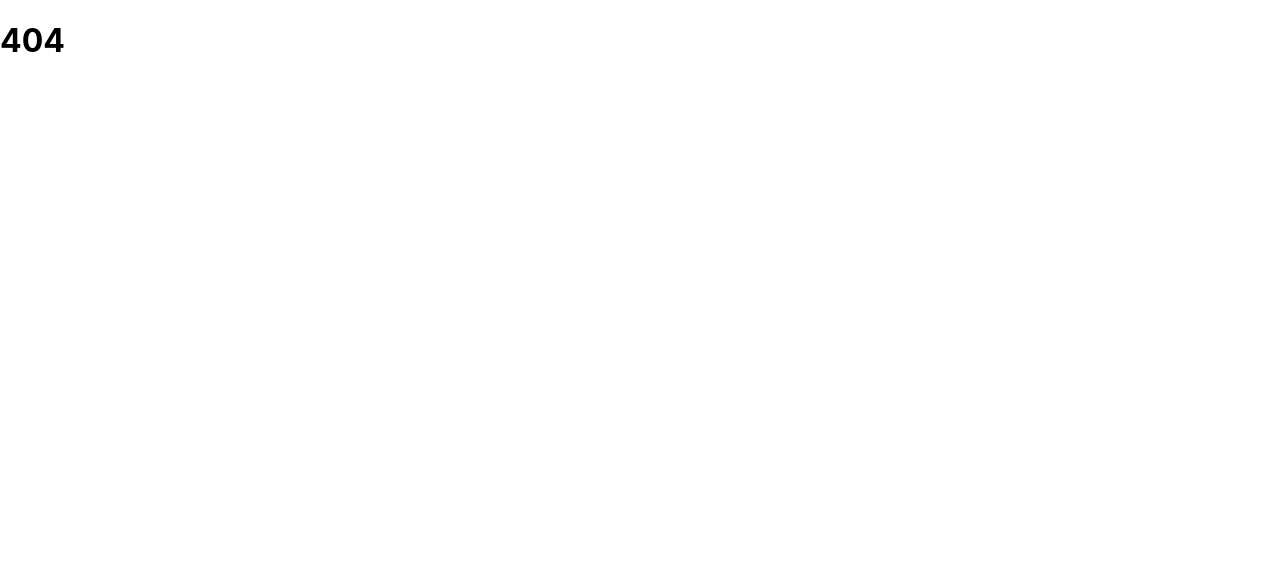
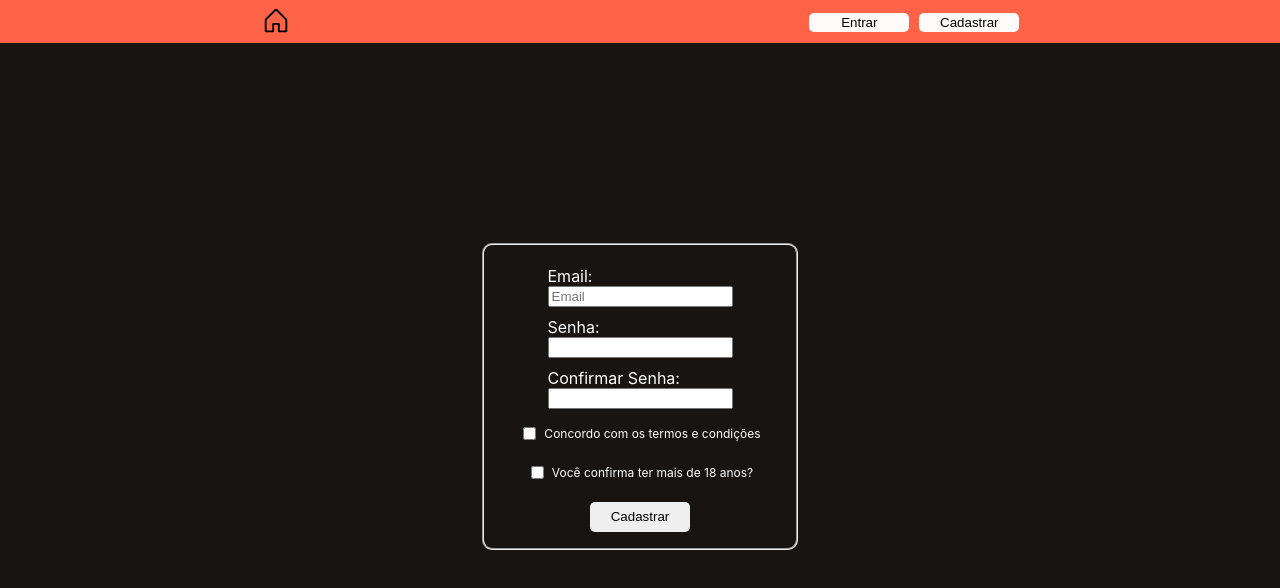
Before and after one commit to Tuviccfp/front-end-forum, a React (Create React App) app: page /register in a window 1280 px wide. Shown: the top 588 px of the page. Built offline with nearby package versions, Linux system fonts and the light colour scheme.

Commit message:
create component register

```diff
--- a/src/App.js
+++ b/src/App.js
@@ -2,6 +2,7 @@ import { BrowserRouter, Routes, Route } from 'react-router-dom';
 import './App.css';
 import Home from './components/Home';
 import LoginComponent from './components/Acess/Login';
+import RegisterComponent from './components/Acess/Register';
 
 function App() {
   return (
@@ -9,6 +10,7 @@ function App() {
       <Routes>
         <Route path="/" element={<Home />} />
         <Route path="/login" element={<LoginComponent />} />
+        <Route path="/register" element={<RegisterComponent />} />
         <Route path="*" element={<h1>404</h1>} />
       </Routes>
     </BrowserRouter>
--- a/src/components/Acess/Login/login.css
+++ b/src/components/Acess/Login/login.css
@@ -30,3 +30,14 @@
     border: none;
     margin-top: 10px;
 }
+
+.checkbox-box {
+    display: flex;
+    align-items: center;
+    color: white;
+    box-sizing: border-box;
+}
+.checkbox-box > p {
+    font-size: 12px;
+    margin-left: 5px;
+}
--- /dev/null
+++ b/src/components/Acess/Register/index.js
@@ -0,0 +1,83 @@
+import * as React from "react";
+import Container from "../../shared/Container";
+import "../Login/login.css";
+
+export default function RegisterComponent() {
+  const [formRegister, setFormRegister] = React.useState({
+    email: "",
+    password: "",
+    terms: "",
+    over18: "",
+  });
+
+  const handleChange = (e) => {
+    const { name, value, checked } = e.target;
+    setFormRegister({ ...formRegister, [name]: value });
+  };
+  const handleChangeCheckbox = (e) => {
+    const { name, checked } = e.target;
+    setFormRegister({ ...formRegister, [name]: checked });
+  };
+
+  const handleSubmit = (e) => {
+    e.preventDefault();
+    console.log(formRegister);
+  };
+
+  return (
+    <Container>
+      <form className="form-login" onSubmit={handleSubmit}>
+        <fieldset>
+          <label>
+            Email:
+            <input
+              onChange={handleChange}
+              type="email"
+              placeholder="Email"
+              name="email"
+              value={formRegister.email}
+            />
+          </label>
+          <label>
+            Senha:
+            <input
+              onChange={handleChange}
+              type="password"
+              placeholder=""
+              name="password"
+              value={formRegister.password}
+              minLength={8}
+            />
+          </label>
+          <label>
+            Confirmar Senha:
+            <input type="password" placeholder="" minLength={8} />
+          </label>
+          <span className="checkbox-box">
+            <input
+              onChange={handleChangeCheckbox}
+              type="checkbox"
+              placeholder=""
+              name="terms"
+              value={formRegister.terms}
+            />
+            <p>Concordo com os termos e condições</p>
+          </span>
+          <span className="checkbox-box">
+            <input
+              onChange={handleChangeCheckbox}
+              type="checkbox"
+              placeholder=""
+              name="over18"
+              value={formRegister.over18}
+            />
+            <p>Você confirma ter mais de 18 anos?</p>
+          </span>
+          <button className="button-submit" type="submit">
+            Cadastrar
+          </button>
+        </fieldset>
+      </form>
+    </Container>
+  );
+}
--- a/src/components/shared/Container/Nav/index.js
+++ b/src/components/shared/Container/Nav/index.js
@@ -17,6 +17,7 @@ const NavStyle = styled.nav`
         margin-left: 10px;
         box-sizing: border-box;
         border-radius: 5px;
+        border: none;
         width: 100px;
         padding: 1%;
         background-color: snow;
@@ -29,10 +30,10 @@ export default function Nav() {
   const navigation = useNavigate();
     return (
       <NavStyle className="nav-home">
-        <House size={30} />
+        <House onClick={() => navigation("/")} size={30} style={{cursor: "pointer"}}/>
         <div>
             <button onClick={() => navigation("/login")}>Entrar</button>
-            <button>Cadastrar</button>
+            <button onClick={() => navigation("/register")}>Cadastrar</button>
         </div>
       </NavStyle>
     );
```
